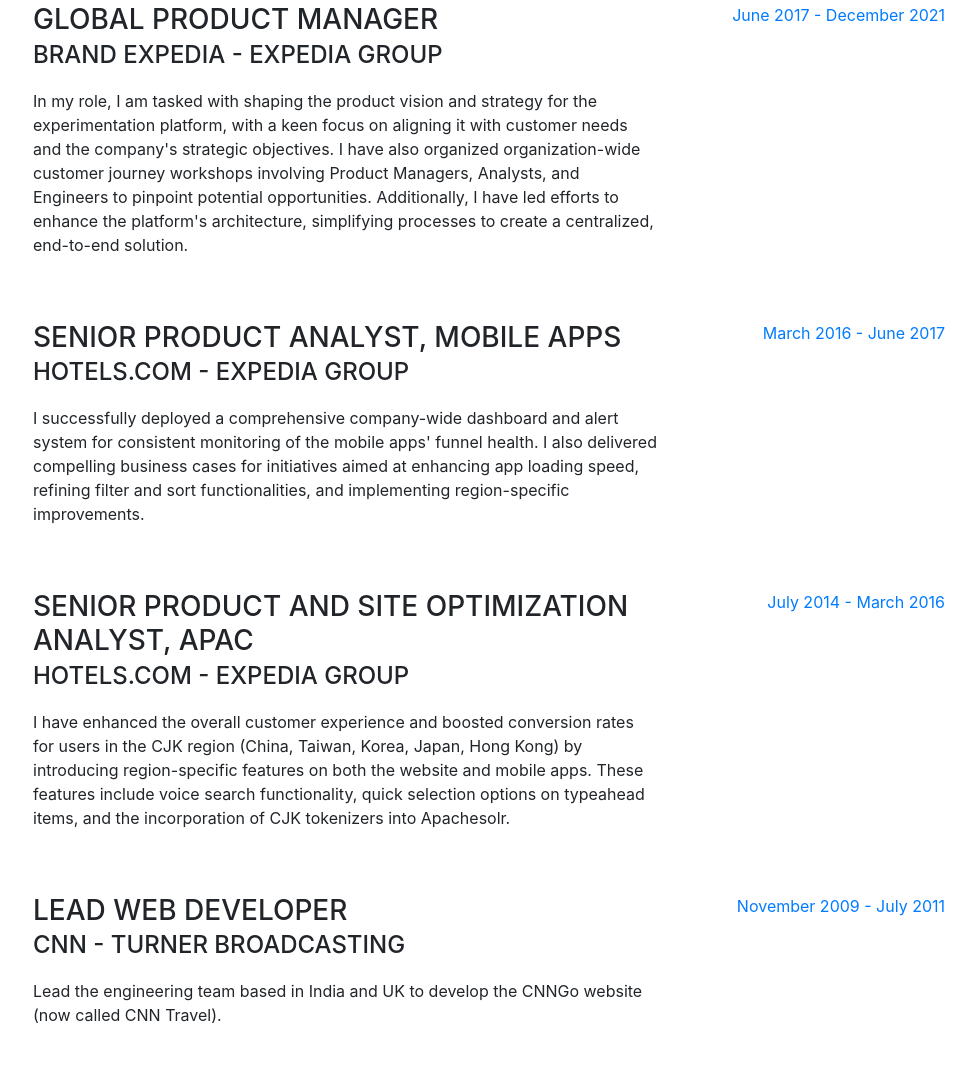
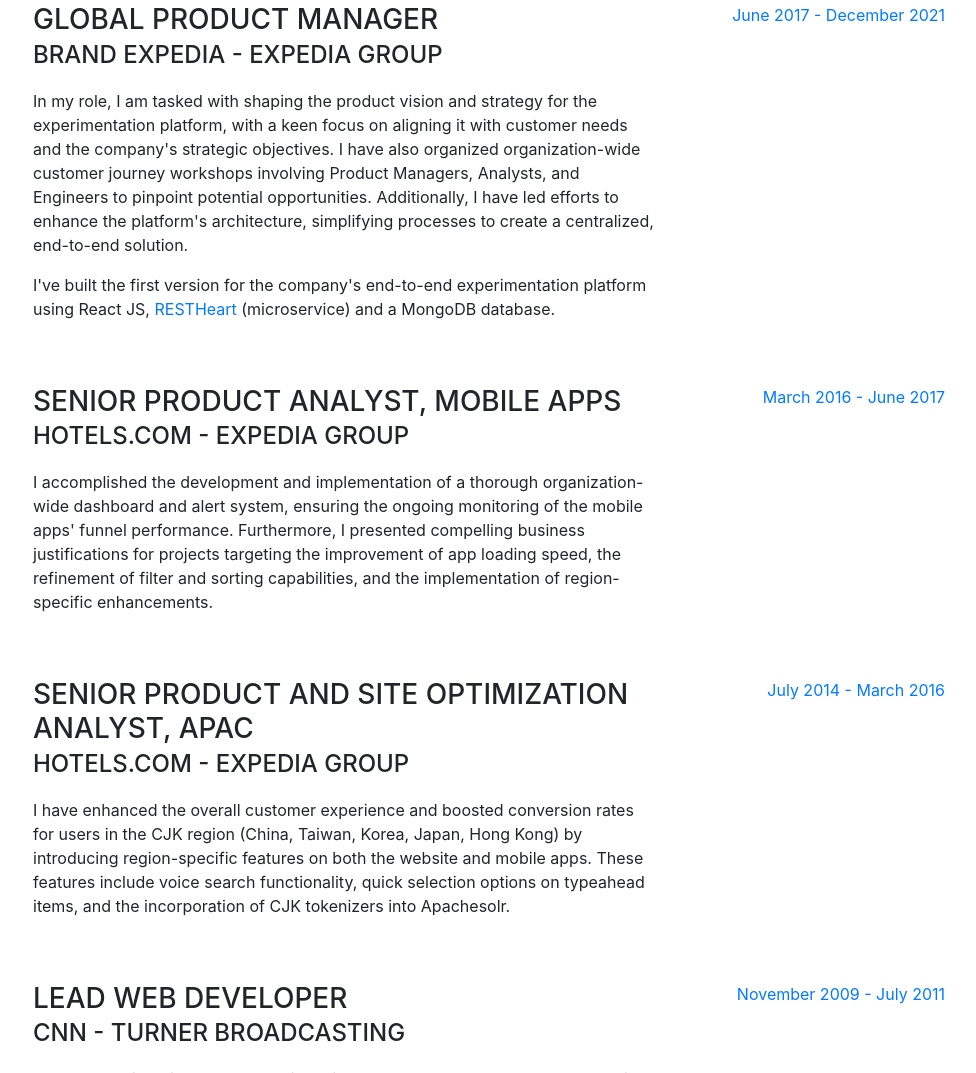
Before and after one commit to efrenmacasaet/efrenmacasaet.github.io, a website with bundled scripts: page index.html in a window 1280 px wide. Shown: the part 1337-2410 px from the top of the page, without its empty margins (287-1263 px from the left). Built offline with nearby package versions, Linux system fonts and the light colour scheme; a web font is replaced by a local one.

Commit message:
Update index.html

```diff
--- a/index.html
+++ b/index.html
@@ -229,6 +229,12 @@
                 simplifying processes to create a centralized, end-to-end
                 solution.
               </p>
+              <p>
+                I've built the first version for the company's end-to-end
+                experimentation platform using React JS,
+                <a href="https://restheart.org/">RESTHeart</a> (microservice)
+                and a MongoDB database.
+              </p>
             </div>
             <div class="resume-date text-md-right">
               <span class="text-primary">June 2017 - December 2021</span>
@@ -240,12 +246,13 @@
               <h3 class="mb-0">Senior Product Analyst, Mobile Apps</h3>
               <div class="subheading mb-3">Hotels.com - Expedia Group</div>
               <p>
-                I successfully deployed a comprehensive company-wide dashboard
-                and alert system for consistent monitoring of the mobile apps'
-                funnel health. I also delivered compelling business cases for
-                initiatives aimed at enhancing app loading speed, refining
-                filter and sort functionalities, and implementing
-                region-specific improvements.
+                I accomplished the development and implementation of a thorough
+                organization-wide dashboard and alert system, ensuring the
+                ongoing monitoring of the mobile apps' funnel performance.
+                Furthermore, I presented compelling business justifications for
+                projects targeting the improvement of app loading speed, the
+                refinement of filter and sorting capabilities, and the
+                implementation of region-specific enhancements.
               </p>
             </div>
             <div class="resume-date text-md-right">
```
